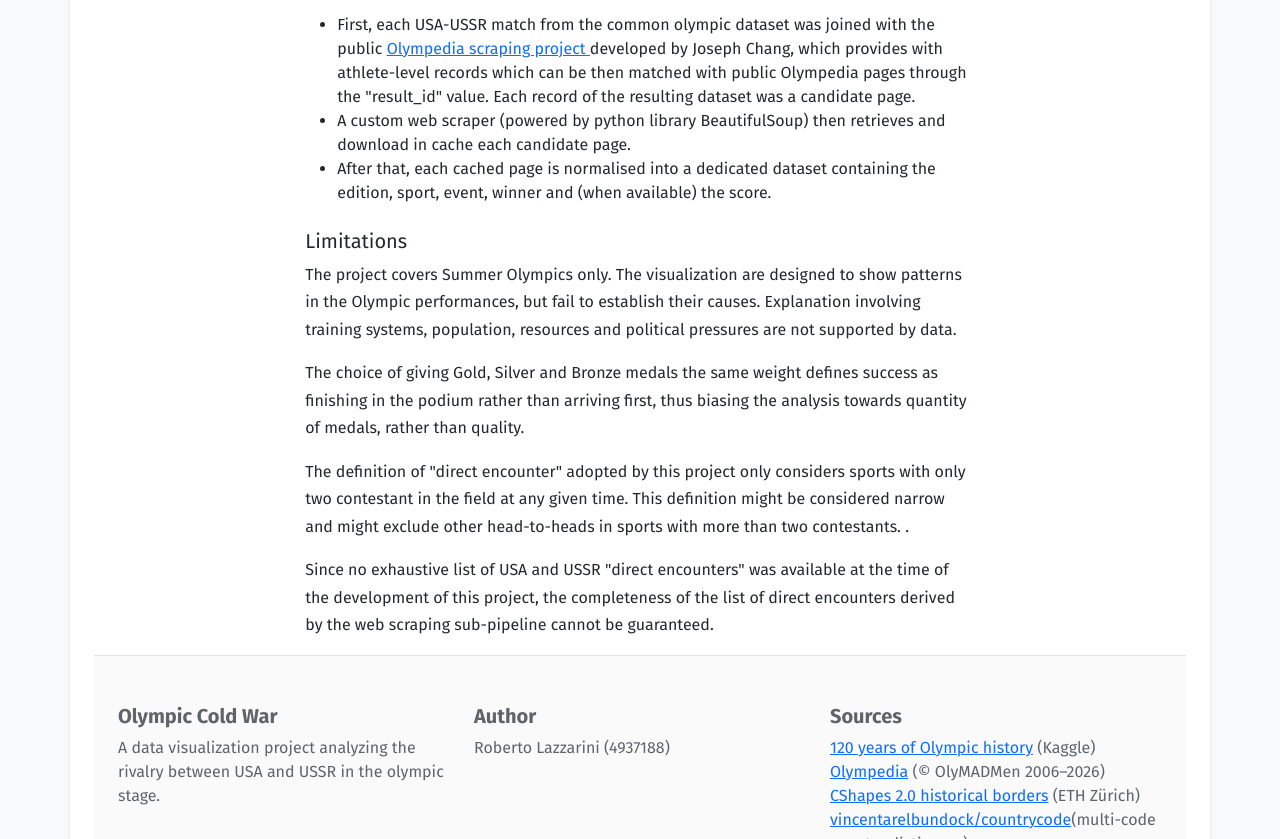
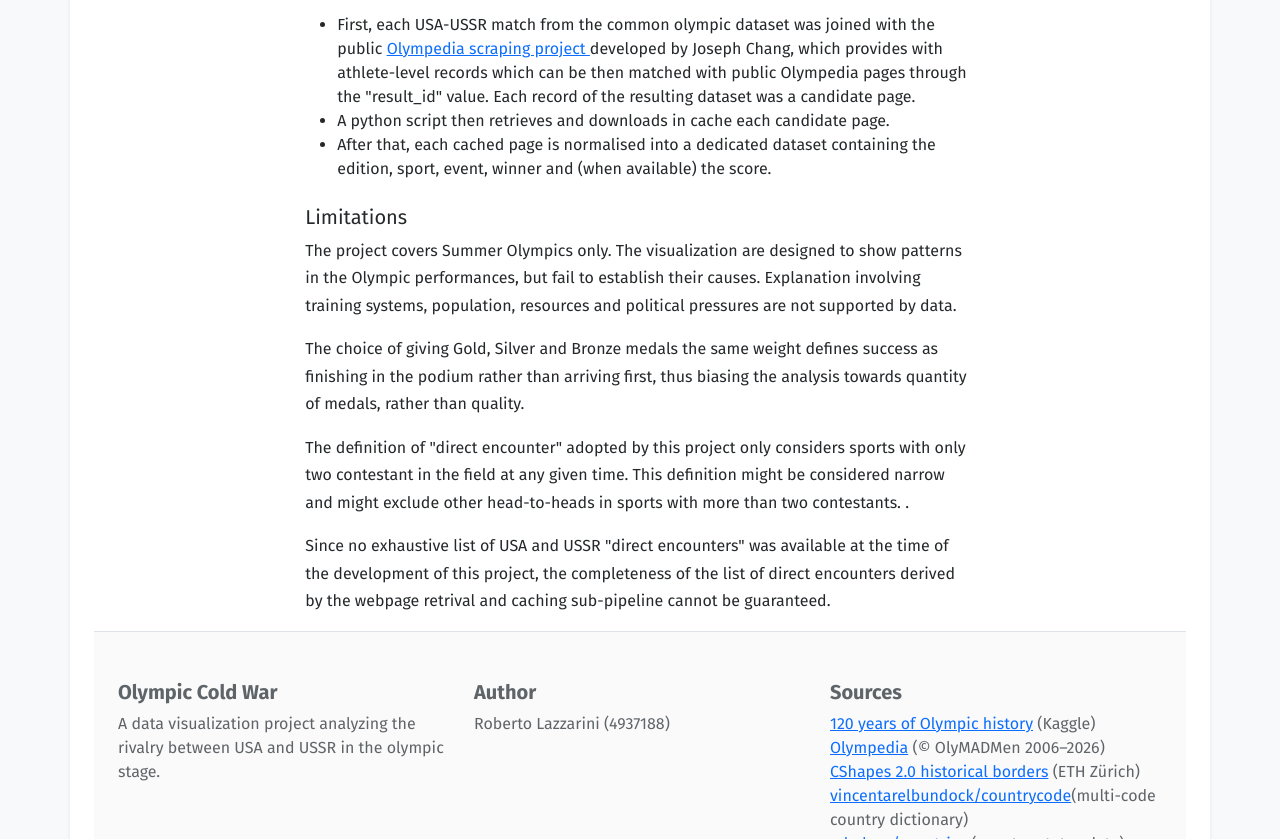
Before and after one commit to marcellino-pane-e-vino/DV_project_coldWar, a plain HTML site: page pages/final/olympic_gold_rush.html in a window 1280 px wide. Shown: the part 9054-9893 px from the top of the page. Drawn offline with nearby package versions, Linux system fonts and the light colour scheme.

Commit message:
minor polishing

```diff
--- a/pages/final/olympic_gold_rush.html
+++ b/pages/final/olympic_gold_rush.html
@@ -205,7 +205,7 @@
             <p>All browser-ready datasets are generated from committed source material in the repository.</p>
             <ul>
               <li>Olympic results were drawn from the public <a href="https://www.kaggle.com/datasets/heesoo37/120-years-of-olympic-history-athletes-and-results" target="_blank" rel="noopener noreferrer">120 Years of Olympic History</a> dataset and limited to Summer Games held between 1952 and 1988. The dataset provides athlete-level records, including year, city, sport, event, NOC and medal.</li>
-              <li>To move beyond medal tables and examine direct USA-USSR contests, the project derives a purpose-built dataset by scraping and processing publicly available <a href="https://www.olympedia.org/" target="_blank" rel="noopener noreferrer">Olympedia</a> result pages.</li>
+              <li>To move beyond medal tables and examine direct USA-USSR contests, the project derives a purpose-built dataset by retrieving and processing publicly available <a href="https://www.olympedia.org/" target="_blank" rel="noopener noreferrer">Olympedia</a> result pages.</li>
               <li>The historical-context chart uses nuclear-warhead estimates from <a href="https://ourworldindata.org/grapher/nuclear-warhead-stockpiles-lines" target="_blank" rel="noopener noreferrer">Our World in Data</a>.</li>
               <li>The map uses a custom-made historical-geography dataset generated from <a href="https://icr.ethz.ch/data/cshapes/" target="_blank" rel="noopener noreferrer">CShapes 2.0</a>. The preprocessing pipeline links Olympic delegations to the appropriate state boundaries for each Olympic edition.</li>
             </ul>
@@ -222,7 +222,7 @@
           To represent all "Direct USA-USSR Olympic Encounters" a separate, three-stage pipeline needed to be built:
           <ul>
           <li> First, each USA-USSR match from the common olympic dataset was joined with the public <a href="https://github.com/josephwccheng/olympedia_web_scraping/blob/main/data/Olympic_Athlete_Event_Results.csv" target="_blank" rel="noopener noreferrer">Olympedia scraping project </a>  developed by Joseph Chang, which provides with athlete-level records which can be then matched with public Olympedia pages through the "result_id" value. Each record of the resulting dataset was a candidate page.
-          <li> A custom web scraper (powered by python library BeautifulSoup) then retrieves and download in cache each candidate page.</li>
+          <li> A python script then retrieves and downloads in cache each candidate page.</li>
           <li> After that, each cached page is normalised into a dedicated dataset containing the edition, sport, event, winner and (when available) the score.</li>
           </ul>
           </p>
@@ -231,7 +231,7 @@
             <p>The project covers Summer Olympics only. The visualization are designed to show patterns in the Olympic performances, but fail to establish their causes. Explanation involving training systems, population, resources and political pressures are not supported by data. </p>
             <p>The choice of giving Gold, Silver and Bronze medals the same weight defines success as finishing in the podium rather than arriving first, thus biasing the analysis towards quantity of medals, rather than quality.</p>
             <p>The definition of "direct encounter" adopted by this project only considers sports with only two contestant in the field at any given time. This definition might be considered narrow and might exclude other head-to-heads in sports with more than two contestants. .</p>
-            <p> Since no exhaustive list of USA and USSR "direct encounters" was available at the time of the development of this project, the completeness of the list of direct encounters derived by the web scraping sub-pipeline cannot be guaranteed.</p>
+            <p> Since no exhaustive list of USA and USSR "direct encounters" was available at the time of the development of this project, the completeness of the list of direct encounters derived by the webpage retrival and caching sub-pipeline cannot be guaranteed.</p>
         </div>
       </section>
 
```
